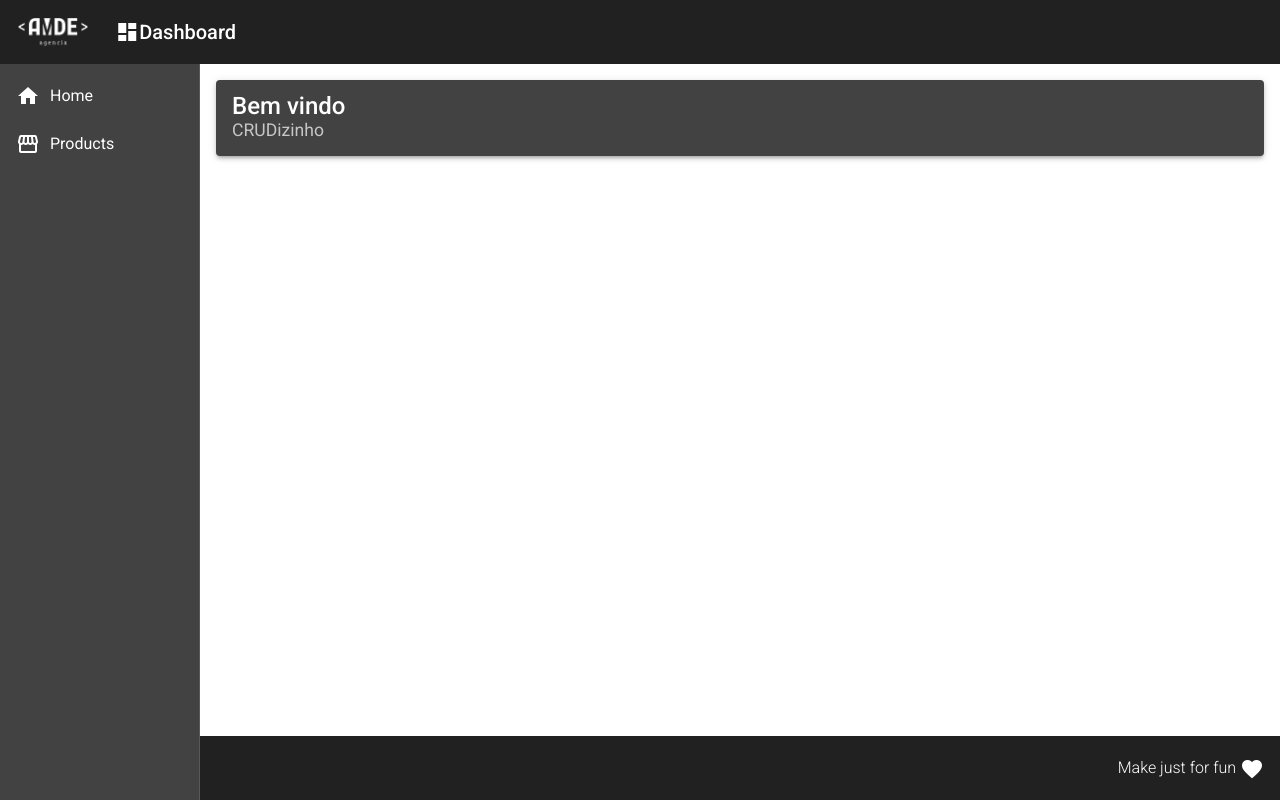
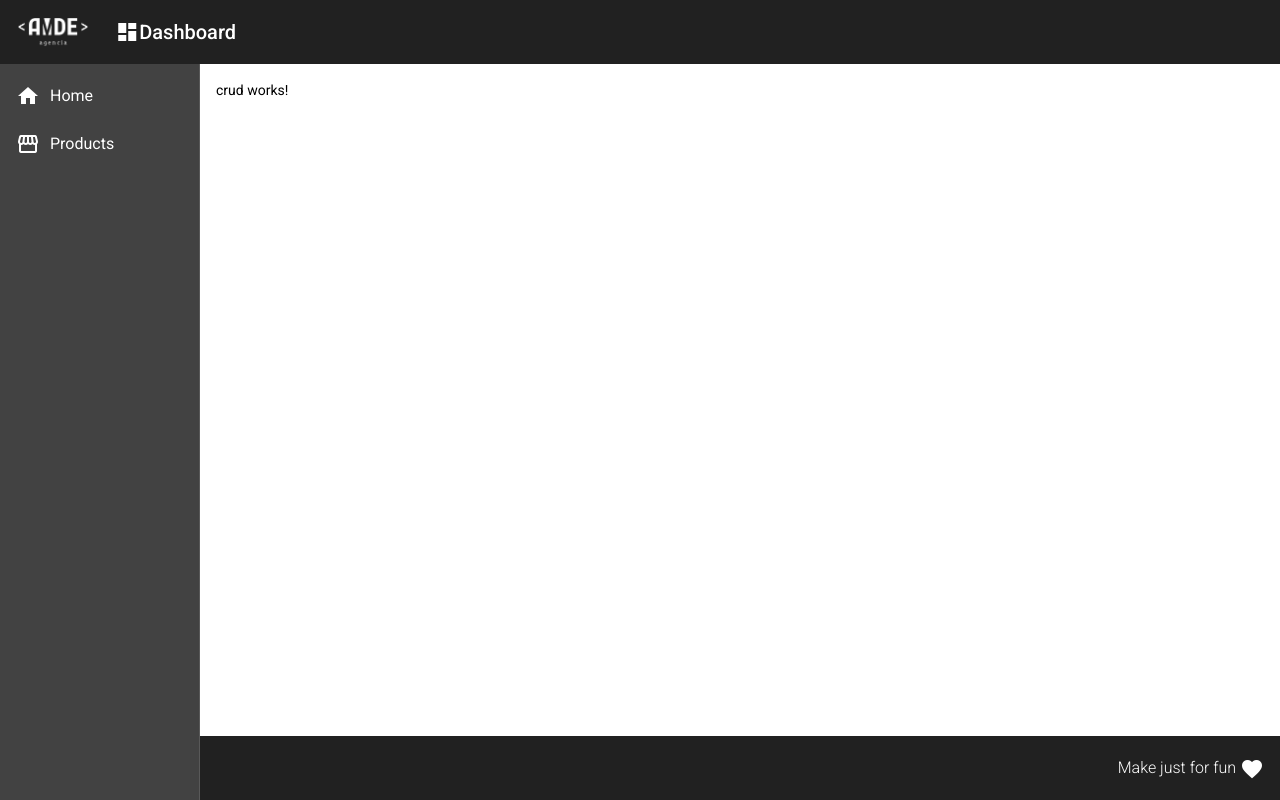
Before and after one commit to raloliver/ng9, an Angular app in the folder fe/: page /crud in a window 1280 px wide. Before the commit this address led to /. Built offline with nearby package versions, Linux system fonts and the light colour scheme.

Commit message:
Router Outlet

```diff
--- a/fe/src/app/app-routing.module.ts
+++ b/fe/src/app/app-routing.module.ts
@@ -1,8 +1,16 @@
 import { NgModule } from '@angular/core';
 import { Routes, RouterModule } from '@angular/router';
+import { CrudComponent } from './views/crud/crud.component';
+import { HomeComponent } from './views/home/home.component';
 
 
-const routes: Routes = [];
+const routes: Routes = [{
+  path: "",
+  component: HomeComponent
+}, {
+  path: "crud",
+  component: CrudComponent
+}];
 
 @NgModule({
   imports: [RouterModule.forRoot(routes)],
--- a/fe/src/app/app.module.ts
+++ b/fe/src/app/app.module.ts
@@ -13,6 +13,7 @@ import { HeaderComponent } from './components/template/header/header.component';
 import { FooterComponent } from './components/template/footer/footer.component';
 import { NavComponent } from './components/template/nav/nav.component';
 import { HomeComponent } from './views/home/home.component';
+import { CrudComponent } from './views/crud/crud.component';
 
 @NgModule({
   declarations: [
@@ -20,7 +21,8 @@ import { HomeComponent } from './views/home/home.component';
     HeaderComponent,
     FooterComponent,
     NavComponent,
-    HomeComponent
+    HomeComponent,
+    CrudComponent
   ],
   imports: [
     BrowserModule,
--- a/fe/src/app/components/template/header/header.component.html
+++ b/fe/src/app/components/template/header/header.component.html
@@ -1,6 +1,6 @@
 <mat-toolbar class="header mat-elevation-z4">
     <span>
-        <a>
+        <a routerLink="/">
             <img src="assets/img/amde.png" alt="logo" class="logo">
         </a>
     </span>
--- a/fe/src/app/components/template/nav/nav.component.css
+++ b/fe/src/app/components/template/nav/nav.component.css
@@ -7,4 +7,5 @@
 .content {
     padding: 16px;
     background-color: #fff;
+    color: #000;
 }
--- a/fe/src/app/components/template/nav/nav.component.html
+++ b/fe/src/app/components/template/nav/nav.component.html
@@ -1,13 +1,13 @@
 <mat-sidenav-container class="container">
     <mat-sidenav class="sidenav" mode="side" opened fixedInViewport="true" fixedTopGap="64">
         <mat-nav-list class="nav-list">
-            <a mat-list-item>
+            <a mat-list-item routerLink="/">
                 <i class="material-icons">
                     home
                 </i>
                 Home
             </a>
-            <a mat-list-item>
+            <a mat-list-item routerLink="/crud">
                 <i class="material-icons">
                     storefront
                 </i>
@@ -16,6 +16,6 @@
         </mat-nav-list>
     </mat-sidenav>
     <mat-sidenav-content class="content">
-        <fe-home></fe-home>
+        <router-outlet></router-outlet>
     </mat-sidenav-content>
 </mat-sidenav-container>
--- /dev/null
+++ b/fe/src/app/views/crud/crud.component.html
@@ -0,0 +1,3 @@
+<div class="content">
+    <p>crud works!</p>
+</div>
--- /dev/null
+++ b/fe/src/app/views/crud/crud.component.ts
@@ -0,0 +1,15 @@
+import { Component, OnInit } from '@angular/core';
+
+@Component({
+  selector: 'fe-crud',
+  templateUrl: './crud.component.html',
+  styleUrls: ['./crud.component.css']
+})
+export class CrudComponent implements OnInit {
+
+  constructor() { }
+
+  ngOnInit(): void {
+  }
+
+}
--- a/fe/src/app/views/home/home.component.html
+++ b/fe/src/app/views/home/home.component.html
@@ -1,5 +1,5 @@
 <mat-card class="home mat-elevation-z3">
-    <mat-card-title clas="title">
+    <mat-card-title class="title">
         Bem vindo
     </mat-card-title>
     <mat-card-subtitle class="subtitle">
```
Also changed, not shown: fe/src/app/views/crud/crud.component.css (added).
